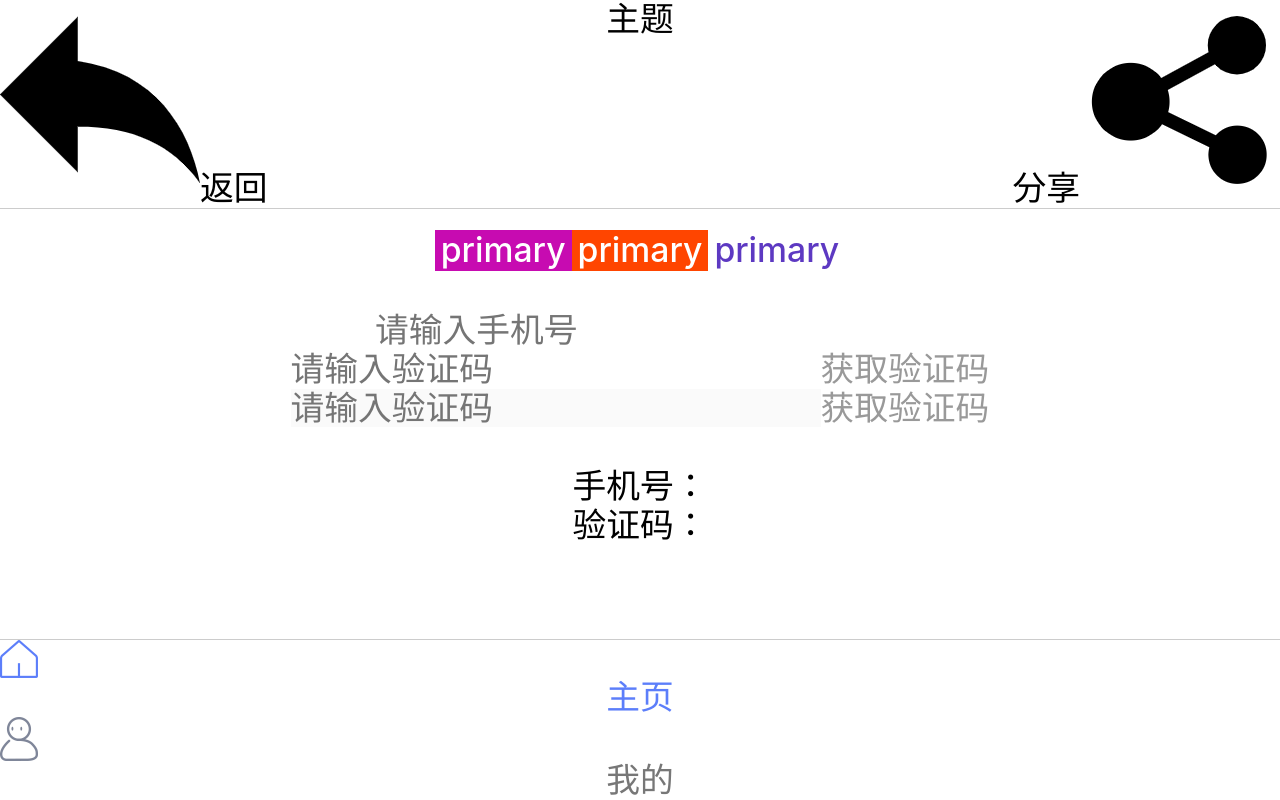
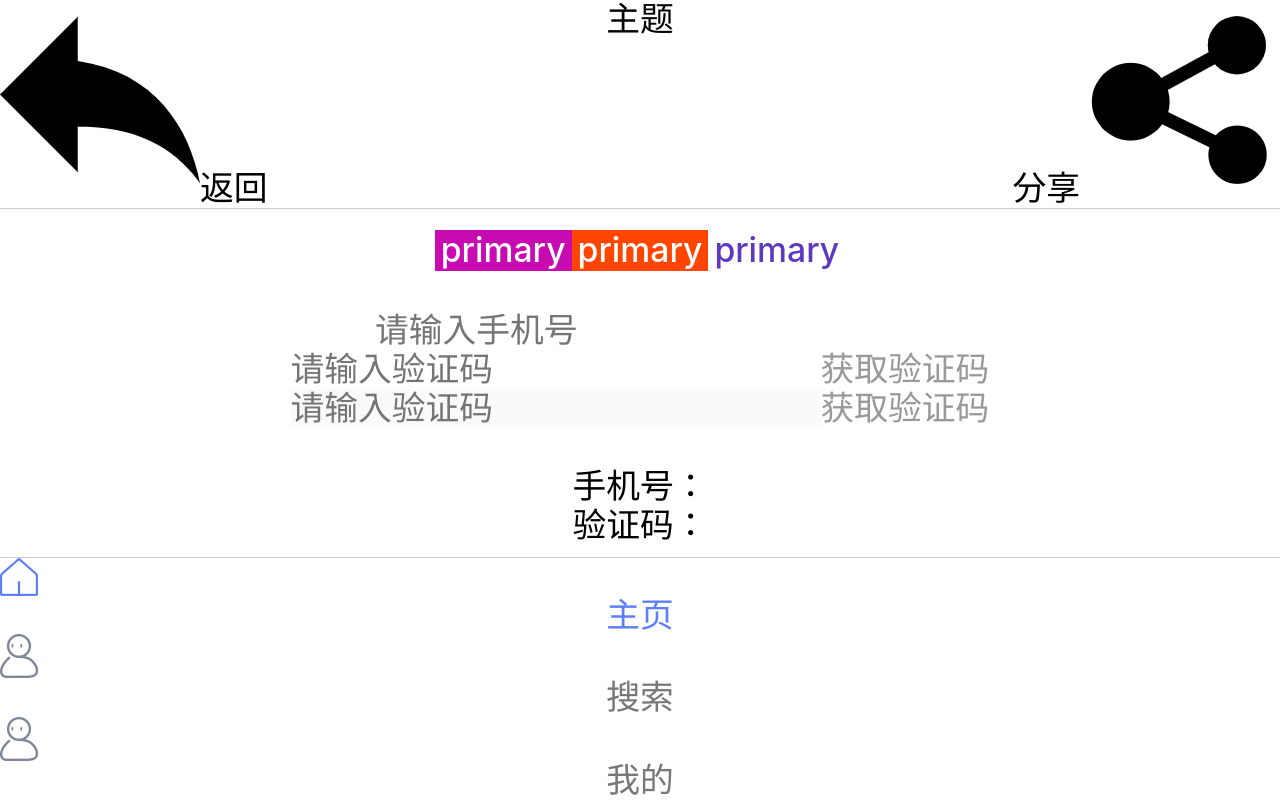
Before and after one commit to zhoulei-cell/react-ts, a React (Create React App) app: page /#/index/home in a window 1280 px wide. Built offline with nearby package versions, Linux system fonts and the light colour scheme.

Commit message:
add AuthRoute component

```diff
--- a/src/App.css
+++ b/src/App.css
@@ -60,6 +60,7 @@ html,body,#root{
 .fade-left-exit{
   transform: translate(0);
 }
+
 .fade-left-exit-active{
   transform: translate(-100%);
   transition: all .3s;
--- a/src/App.tsx
+++ b/src/App.tsx
@@ -14,10 +14,16 @@ import back from './assets/images/nav/back.png'
 import share from './assets/images/nav/share.png'
 import Home from './pages/Home'
 import Mine from './pages/Mine'
+import Search from './pages/Search'
+import storage from './utils/storage'
+
+import AuthRoute from './components/AuthRoute'
+
+storage.type("session")
 
 const defaultValue = {
   state: {
-    num: sessionStorage.getItem('route_num') || 0
+    num: storage.get('route_num') || 0
   },
   setState(val: any) {
     this.state = val
@@ -39,16 +45,13 @@ function App() {
   }
   let name = 'fade-left'
   if (location.state) {
-    console.log(location.state, defaultValue)
     if (location.state.num < defaultValue.state.num) {
-      console.log('you')
       name = 'fade-right'
     } else {
-      console.log('zuo')
       name = 'fade-left'
     }
     defaultValue.setState(location.state)
-    sessionStorage.setItem('route_num', location.state.num)
+    storage.set('route_num', location.state.num)
   }
   return (
     <div className="App">
@@ -64,6 +67,7 @@ function App() {
             <Switch location={location}>
               <Route exact path="/index/home" component={Home} />
               <Route exact path="/index/mine" component={Mine} />
+              <AuthRoute exact path="/index/search" component={Search} />
               <Redirect to="/index/home"/>
             </Switch>
           </CSSTransition>
@@ -71,7 +75,8 @@ function App() {
       </div>
       <TabBar>
         <TabBarItem path='/index/home' to={{pathname: '/index/home', state: {num: 0}}} iconPath={home} selectedIconPath={selectedHome} text="主页"></TabBarItem>
-        <TabBarItem path='/index/mine' to={{pathname: '/index/mine', state: {num: 1}}} iconPath={mine} selectedIconPath={selectedMine} text="我的"></TabBarItem>
+        <TabBarItem path='/index/search' to={{pathname: '/index/search', state: {num: 1}}} iconPath={mine} selectedIconPath={selectedMine} text="搜索"></TabBarItem>
+        <TabBarItem path='/index/mine' to={{pathname: '/index/mine', state: {num: 2}}} iconPath={mine} selectedIconPath={selectedMine} text="我的"></TabBarItem>
       </TabBar>
     </div>
   )
--- /dev/null
+++ b/src/components/AuthRoute/index.tsx
@@ -0,0 +1,18 @@
+import React from 'react'
+import { Route } from 'react-router-dom'
+
+interface IProps{
+  path: string;
+  component: React.FC | React.ComponentClass;
+  exact?: boolean;
+  strict?: boolean;
+  sensitive?: boolean;
+}
+
+const AuthRoute: React.FC<IProps> = ({component: Component, ...reset}) => {
+  return <Route {...reset} children={props => {
+    return <Component />
+  }}></Route>
+}
+
+export default AuthRoute
--- /dev/null
+++ b/src/pages/Search/index.tsx
@@ -0,0 +1,11 @@
+import React from 'react'
+
+const Search: React.FC = (props) => {
+  return (
+    <div>
+      <input type="file"/>
+    </div>
+  )
+}
+
+export default Search
--- /dev/null
+++ b/src/utils/storage.ts
@@ -0,0 +1,43 @@
+
+export interface IStorage {
+  store: Storage;
+  type: (type: string) => void;
+  set: (key: string, value: any) => void;
+  get: (key: string) => any;
+  remove: (key: string) => void;
+}
+
+const storage: IStorage = {
+  store: window.localStorage,
+  type(type) {
+    if (type === "session") {
+      this.store = window.sessionStorage
+    } else {
+      this.store = window.localStorage
+    }
+  },
+  set(key, val) {
+    if (typeof val === 'object') {
+      try {
+        val = JSON.stringify(val)
+      } catch(e) {
+        return new Error('数据转化失败！')
+      }
+    }
+    this.store.setItem(key, val)
+  },
+  get(key) {
+    let val = this.store.getItem(key)
+    try {
+      val = JSON.parse(val!)
+    } catch(e) {
+      // 转化失败 可能是字符串
+    }
+    return val
+  },
+  remove(key) {
+    this.store.removeItem(key)
+  }
+}
+
+export default storage
```
